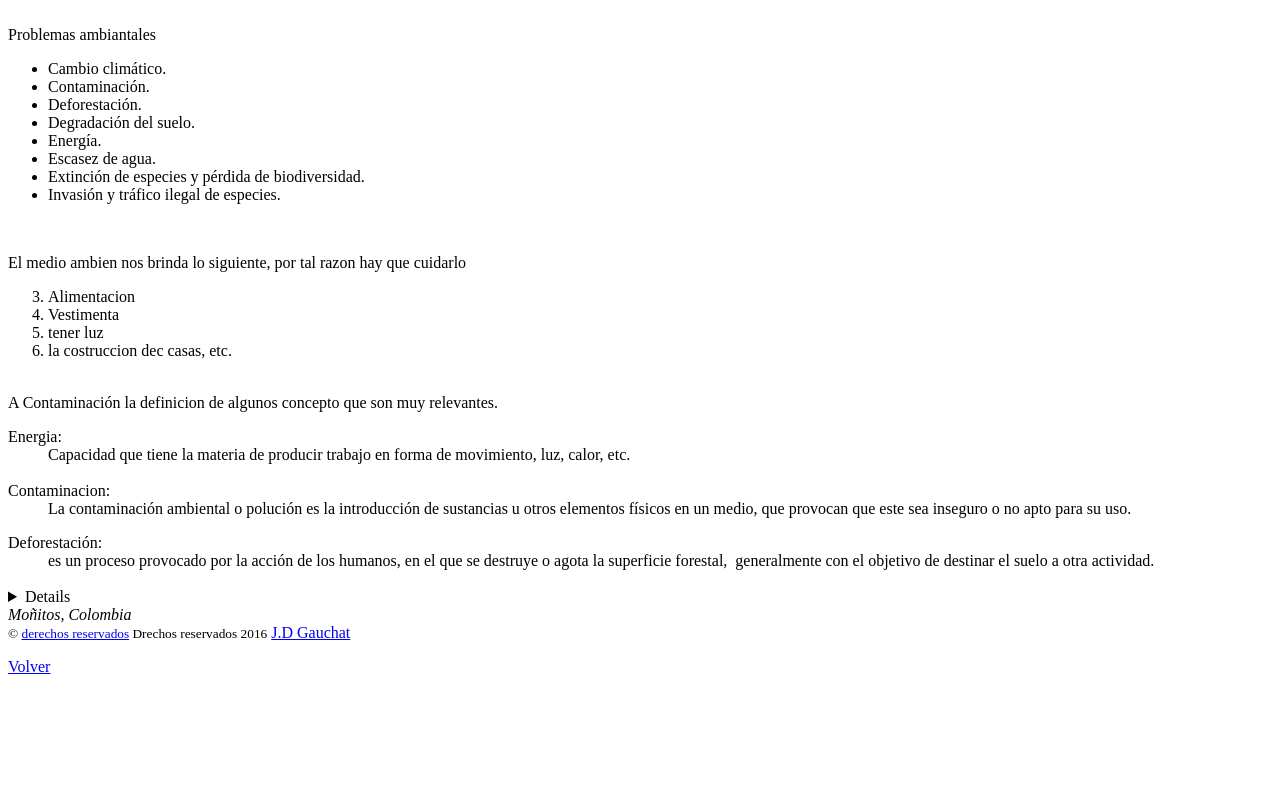
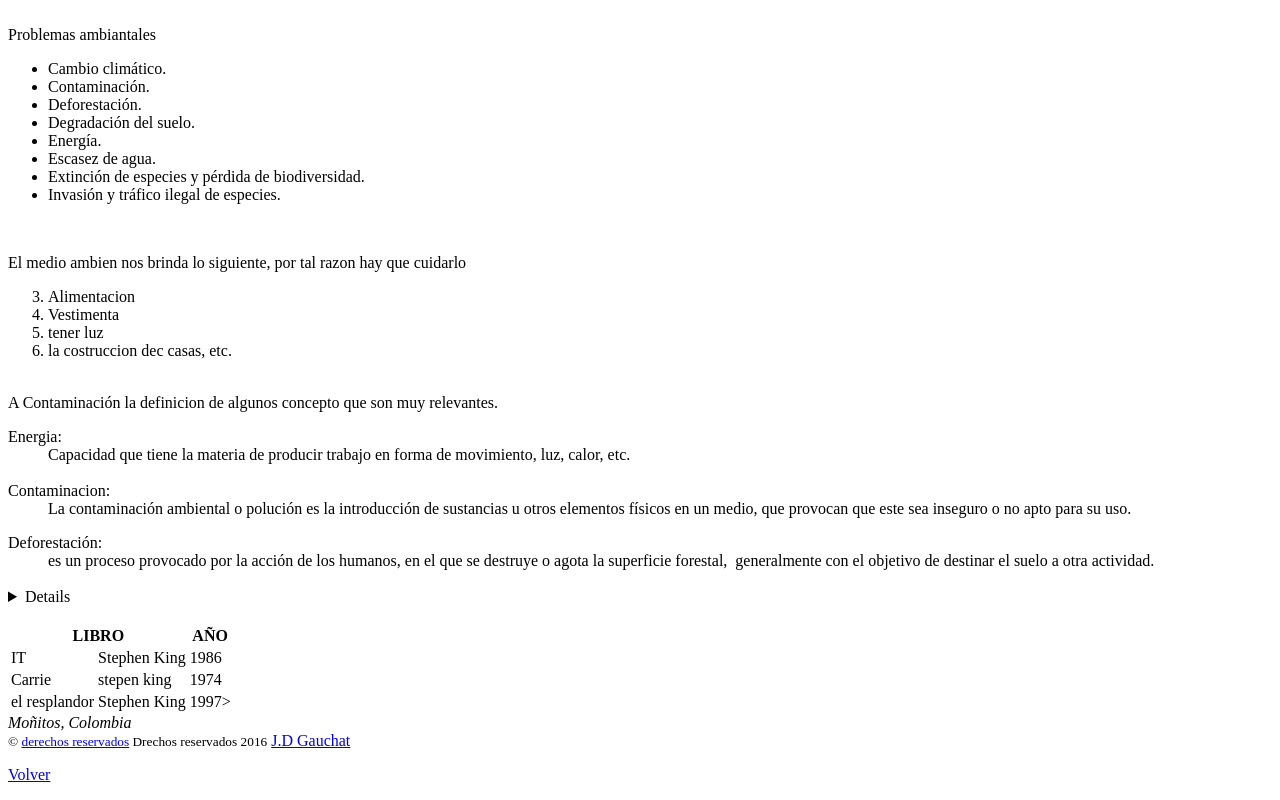
Before and after one commit to DorMariaLuna/FdoAlg_G-C_Dor_Maria_Luna_Genes, a plain HTML site: page Practicando HTML/index.html in a window 1280 px wide. Shown: the part 1368-2168 px from the top of the page. Before the commit the page ends 2060 px from the top, so only its background shows below. Drawn offline with Linux system fonts and the light colour scheme.

Commit message:
18/03/2021
Siguiendo el libro guia
Etiquetas y atributos para las tablas en HTML
PG:67-69

```diff
--- a/Practicando HTML/index.html
+++ b/Practicando HTML/index.html
@@ -108,6 +108,34 @@ A Contaminación la definicion de algunos concepto que son muy relevantes.
 </aside>
 </details>
 </main>
+<br>
+
+<article>
+<table>
+    <tr>
+        <th colspan="2">LIBRO</th>
+        <th>AÑO</th>
+    </tr>
+    <tr>
+        <td>IT</td>
+        <td>Stephen King</td>
+        <td>1986</td>
+    </tr>
+    <tr>
+        <td>Carrie</td>
+        <td>stepen king</td>
+        <td>1974</td>
+    </tr>
+    <tr>
+        <td>el resplandor</td>
+        <td>Stephen King</td>
+        <td>1997></td>
+    </tr>
+</table>
+
+
+
+</article>
 
 
 
```
